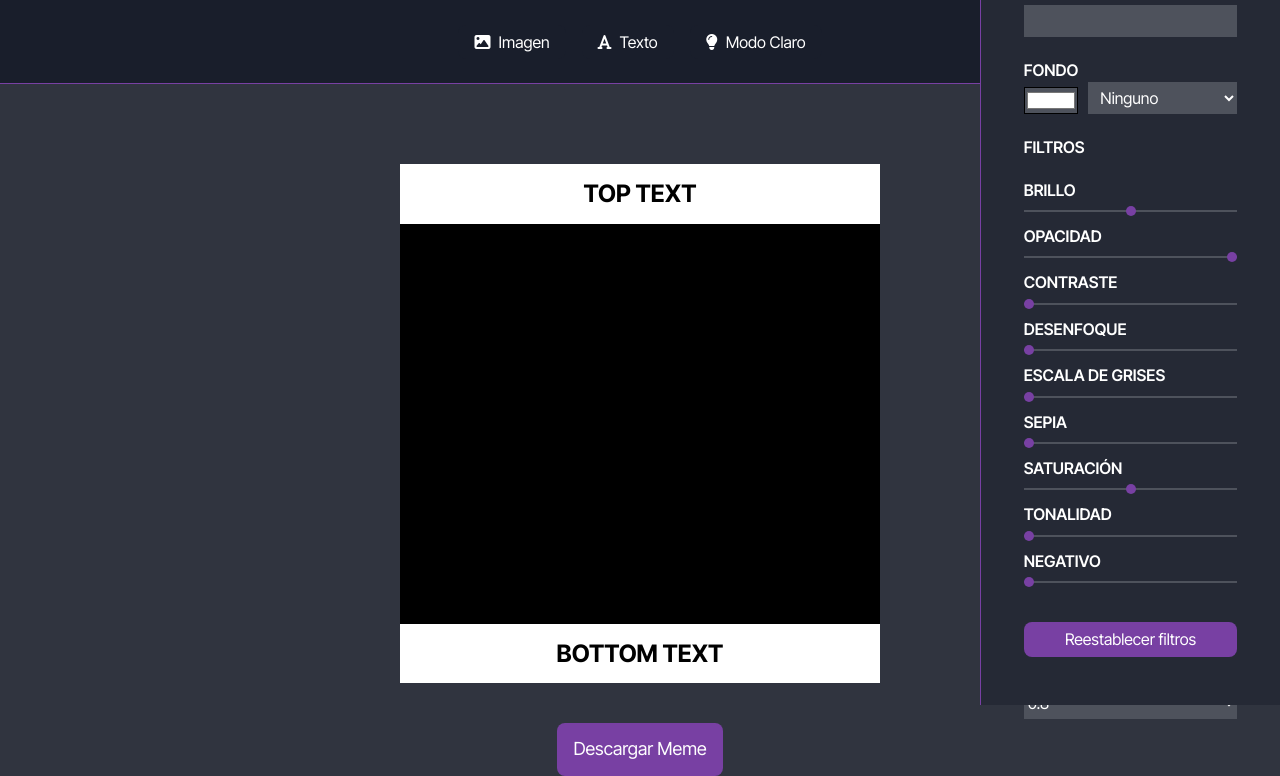
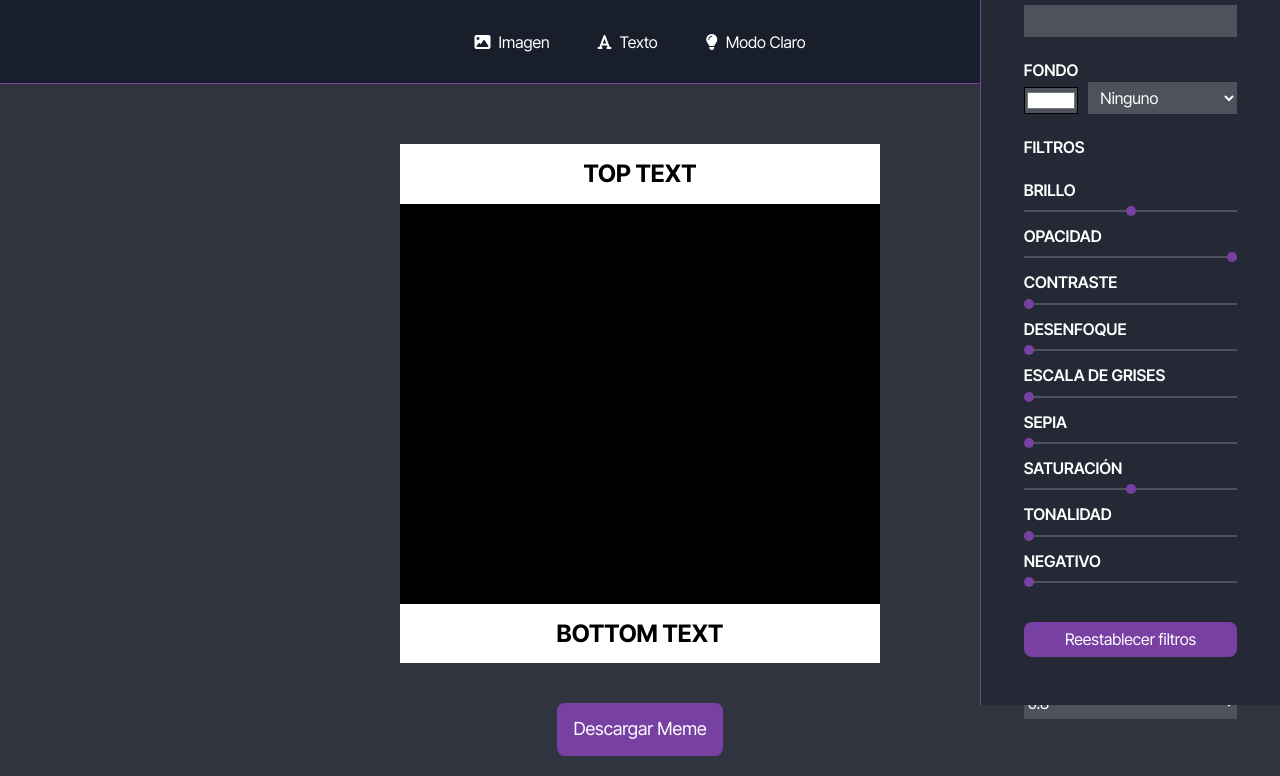
Before and after one commit to nerebattauz/meme-maker, a plain HTML site: page index.html in a window 1280 px wide. Shown: the part 95-871 px from the top of the page. Drawn offline with nearby package versions, Linux system fonts and the light colour scheme; a script that the page names is missing.

Commit message:
ultimos cambios

```diff
--- a/index.html
+++ b/index.html
@@ -16,7 +16,7 @@
         crossorigin="anonymous"></script>
 </head>
 
-<body id="body" class="">
+<body id="body" class="dark-mode">
 
     <!-- NAV -->
 
@@ -25,7 +25,7 @@
         <div id="nav-buttons">
             <button class="nav-button" id="nav-img"><i class="fa-solid fa-image"></i>Imagen</button>
             <button class="nav-button" id="nav-txt"><i class="fa-solid fa-font"></i>Texto</button>
-            <button class="nav-button" id="display-mode"><i class="fa-solid fa-lightbulb"></i>Modo Claro</button>
+            <button class="nav-button" id="display-button"><i class="fa-solid fa-lightbulb"></i>Modo Claro</button>
         </div>
     </nav>
 
--- a/scripts/script-image.js
+++ b/scripts/script-image.js
@@ -2,13 +2,17 @@
 
 //cambio light-dark HAY QUE VERLO ===========================================================================
 
-let displayButton = document.getElementById("display-mode")
+let displayButton = document.getElementById("display-button")
 let body = document.getElementById("body")
 
 function cambiarDisplay() {
     body.classlist.add = "light-mode"
 }
 displayButton.addEventListener("click", cambiarDisplay)
+
+
+
+
 
 // CAMBIO ASIDES
 let asideImg = document.getElementById("aside-img")
--- a/styles/mobile.css
+++ b/styles/mobile.css
@@ -3,13 +3,11 @@
 }
 
 
-
-
 body{
     width: 100%;
-    background-color: grey;
     font-family: "Inter Tight", sans-serif;
     color: white;
+    background-color: var(--lighter-gray);
 }
 
 /* nav */
@@ -78,7 +76,7 @@ select{
     flex-direction: column;
     align-items: center;
     justify-content: center;
-    margin-top: 80px;
+    margin-top: 60px;
 }
 
 #contenedor-txt-img{
--- a/styles/style.css
+++ b/styles/style.css
@@ -27,7 +27,3 @@
 a{
     text-decoration: none;
 }
-
-body{
-    background-color: var(--lighter-gray);
-}
```
